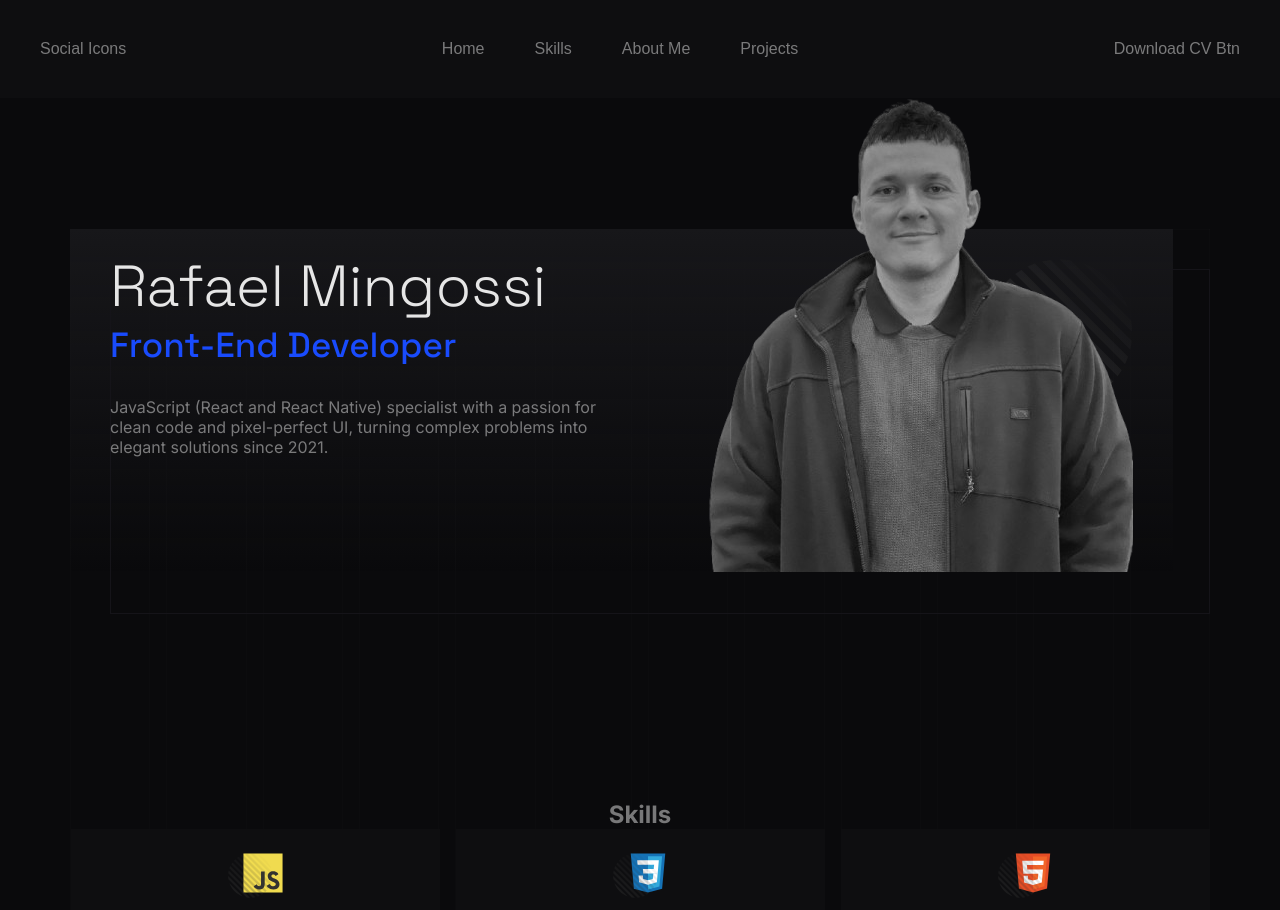
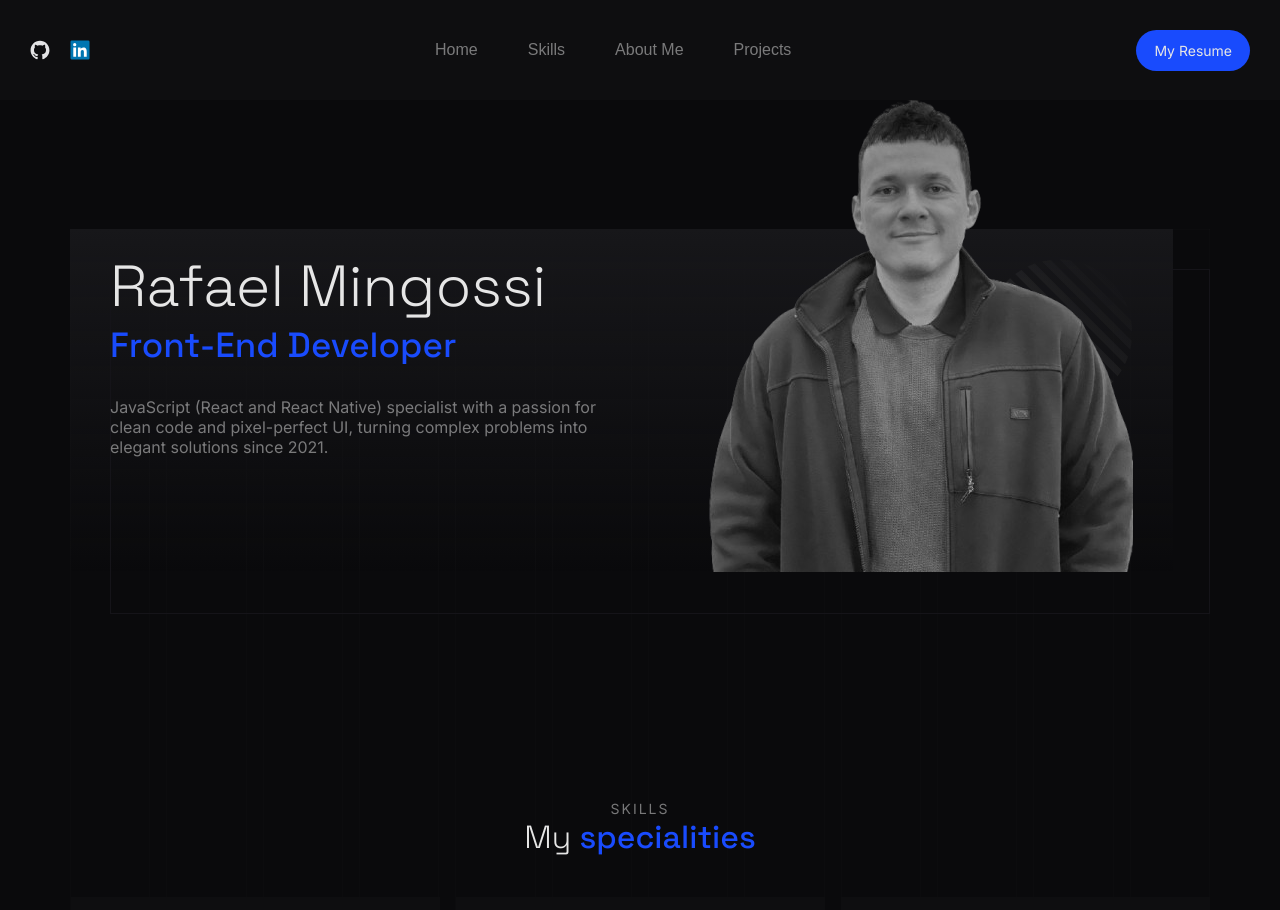
Before and after one commit to rafael-mingossi/my-portfolio, a Next.js app: page / in a window 1280 px wide. Shown: the top 910 px of the page. Built offline with nearby package versions, Linux system fonts and the light colour scheme.

Commit message:
skills done, nav wip

```diff
--- a/src/app/globals.css
+++ b/src/app/globals.css
@@ -9,6 +9,7 @@
   --dark-gray-txt: #434345;
   --white-txt: #e3e3e5;
   --btn-bg: #19181e;
+  --hover: #ad13fb;
 }
 
 html,
@@ -31,7 +32,7 @@ body {
 
 section {
   min-height: 100vh;
-  scroll-margin-top: 80px; /* Adjust based on your header height */
+  /*scroll-margin-top: 80px; */
 }
 
 * {
--- a/src/app/page.tsx
+++ b/src/app/page.tsx
@@ -6,18 +6,9 @@ export default function Page() {
   return (
     <div className={styles.page}>
       <div className={styles.gridWrapper}>
-        <div />
-        <div />
-        <div />
-        <div />
-        <div />
-        <div />
-        <div />
-        <div />
-        <div />
-        <div />
-        <div />
-        <div />
+        {Array.from({ length: 12 }).map((_, i) => (
+          <div key={i} />
+        ))}
       </div>
       <Hero id="home" />
       <Skills id="skills" />
--- /dev/null
+++ b/src/components/common/SectionHeader/SectionHeader.tsx
@@ -0,0 +1,12 @@
+import styles from "./sectionHeader.module.css";
+
+export default function SectionHeader() {
+  return (
+    <div className={styles.sectionHeader}>
+      <p className={styles.headerTitle}>SKILLS</p>
+      <h4 className={styles.h4}>
+        <b className={styles.bold}>My</b> specialities
+      </h4>
+    </div>
+  );
+}
--- /dev/null
+++ b/src/components/common/SectionHeader/sectionHeader.module.css
@@ -0,0 +1,26 @@
+.sectionHeader {
+  display: flex;
+  flex-direction: column;
+  align-items: center;
+  justify-content: center;
+}
+
+.headerTitle {
+  font-family: var(--font-inter);
+  font-size: 14px;
+  letter-spacing: 2px;
+}
+
+.h4 {
+  font-family: var(--font-space-grotesk);
+  font-weight: 500;
+  color: var(--blue-cta);
+  font-size: 32px;
+}
+
+.bold {
+  font-family: var(--font-space-grotesk);
+  font-weight: 300;
+  color: var(--active-txt);
+  font-size: 32px;
+}
--- a/src/components/common/SkillCard/skillCard.module.css
+++ b/src/components/common/SkillCard/skillCard.module.css
@@ -32,7 +32,7 @@
 
 .separator {
   height: 2px;
-  width: 25px;
+  width: 15px;
   background: var(--blue-cta);
   border-radius: 5px;
   margin: 10px 0;
@@ -47,6 +47,16 @@
     height: 2px;
     width: 8px;
   }
+
+  &:after {
+    content: "";
+    position: absolute;
+    background: var(--blue-cta);
+    left: -12px;
+    top: 0;
+    height: 2px;
+    width: 8px;
+  }
 }
 
 .description {
--- a/src/components/layout/Navigation/Navigation.tsx
+++ b/src/components/layout/Navigation/Navigation.tsx
@@ -3,7 +3,9 @@
 import Link from "next/link";
 import { usePathname } from "next/navigation";
 import styles from "./navigation.module.css";
-import React, { useState, useEffect } from "react";
+import React from "react";
+import GitHubIcon from "@/components/common/icons/GitHubIcon";
+import LinkedInIcon from "@/components/common/icons/LinkedInIcon";
 
 const navigationItems = [
   { href: "#home", label: "Home" },
@@ -28,7 +30,10 @@ export default function Navigation() {
 
   return (
     <nav className={styles.nav}>
-      <p>Social Icons</p>
+      <div className={styles.leftBlock}>
+        <GitHubIcon width={20} height={20} />
+        <LinkedInIcon width={20} height={20} />
+      </div>
       <span className={styles.linksWrapper}>
         {navigationItems.map((item) => (
           <Link
@@ -41,7 +46,7 @@ export default function Navigation() {
           </Link>
         ))}
       </span>
-      <p>Download CV Btn</p>
+      <button className={styles.actionCta}>My Resume</button>
     </nav>
   );
 }
--- a/src/components/layout/Navigation/navigation.module.css
+++ b/src/components/layout/Navigation/navigation.module.css
@@ -10,13 +10,22 @@
 .nav {
   background: var(--card-bg);
   width: 100%;
-  padding: 40px;
+  max-width: 1300px;
+  height: 100px;
+  padding: 20px 30px;
   display: flex;
   flex-direction: row;
   align-items: center;
   justify-content: space-between;
   position: fixed !important;
   z-index: 5;
+  align-self: center;
+}
+
+.leftBlock {
+  display: flex;
+  flex-direction: row;
+  column-gap: 20px;
 }
 
 .linksWrapper {
@@ -24,3 +33,18 @@
   flex-direction: row;
   column-gap: 50px;
 }
+
+.actionCta {
+  border: none;
+  background-color: var(--blue-cta);
+  border-radius: 30px;
+  padding: 12px 18px;
+  color: var(--active-txt);
+  font-family: var(--font-inter);
+  font-size: 14px;
+  cursor: pointer;
+
+  &:hover {
+    background-color: var(--hover);
+  }
+}
--- a/src/components/sections/Skills/Skills.tsx
+++ b/src/components/sections/Skills/Skills.tsx
@@ -11,6 +11,7 @@ import TailwindIcon from "@/components/common/icons/TailwindIcon";
 import SkillCard from "@/components/common/SkillCard/SkillCard";
 import HtmlIcon from "@/components/common/icons/HtmlIcon";
 import GitHubIcon from "@/components/common/icons/GitHubIcon";
+import SectionHeader from "@/components/common/SectionHeader/SectionHeader";
 
 interface SectionProps {
   id: string;
@@ -94,7 +95,7 @@ const skillsData = [
 export default function Skills({ id }: SectionProps) {
   return (
     <section id={id} className={styles.sectionWrapper}>
-      <h1>Skills</h1>
+      <SectionHeader />
 
       <div className={styles.cardsWrapper}>
         {skillsData.map((skill, index) => (
--- a/src/components/sections/Skills/skills.module.css
+++ b/src/components/sections/Skills/skills.module.css
@@ -4,6 +4,7 @@
   flex-direction: column;
   align-items: center;
   justify-content: center;
+  row-gap: 40px;
 }
 
 .cardsWrapper {
```
